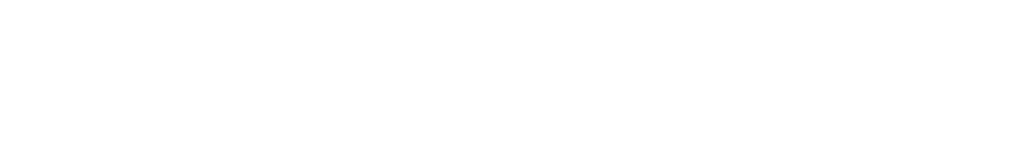
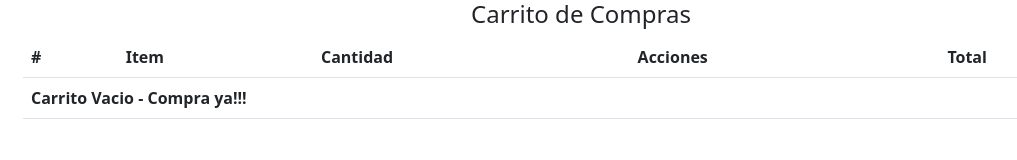
Before and after one commit to Mane645/vanilla1, a plain HTML site: page index.html in a window 1280 px wide. Shown: the whole page, without its empty margins (59-1076 px from the left). Drawn offline with nearby package versions, Linux system fonts and the light colour scheme.

Commit message:
agregamos html

```diff
--- a/index.html
+++ b/index.html
@@ -4,15 +4,41 @@
     <meta charset="UTF-8">
     <meta http-equiv="X-UA-Compatible" content="IE=edge">
     <meta name="viewport" content="width=device-width, initial-scale=1.0">
-    <title>Carrito de compras 🐝</title>
+    <title>Carrito de compras</title>
     <link href="https://cdn.jsdelivr.net/npm/bootstrap@5.2.3/dist/css/bootstrap.min.css"
         rel="stylesheet"
         integrity="sha384-rbsA2VBKQhggwzxH7pPCaAqO46MgnOM80zW1RWuH61DGLwZJEdK2Kadq2F9CUG65"
         crossorigin="anonymous">
-
+  </head>
+</head>
 <body>
-
-
+    <div class="container">
+        <h4 class="text-center">Carrito de Compras</h4>
+        <div class="contenido">
+            <div class="compras">
+                <table class="table">
+                    <thead>
+                        <tr>
+                            <th scope="col">#</th>
+                            <th scope="col">Item</th>
+                            <th scope="col">Cantidad</th>
+                            <th scope="col">Acciones</th>
+                            <th scope="col">Total</th>
+                        </tr>
+                    </thead>
+                    <tbody id="items"></tbody>
+                    <tfoot>
+                        <tr id="footer">
+                            <th scope="row" colspan="5">
+                                Carrito Vacio - Compra ya!!!
+                            </th>
+                        </tr>
+                    </tfoot>
+                </table>
+            </div>
+            <div class="productos"></div>
+        </div>
+    </div>
     <script src="./js/app.js"></script>
 </body>
 </html>
```
